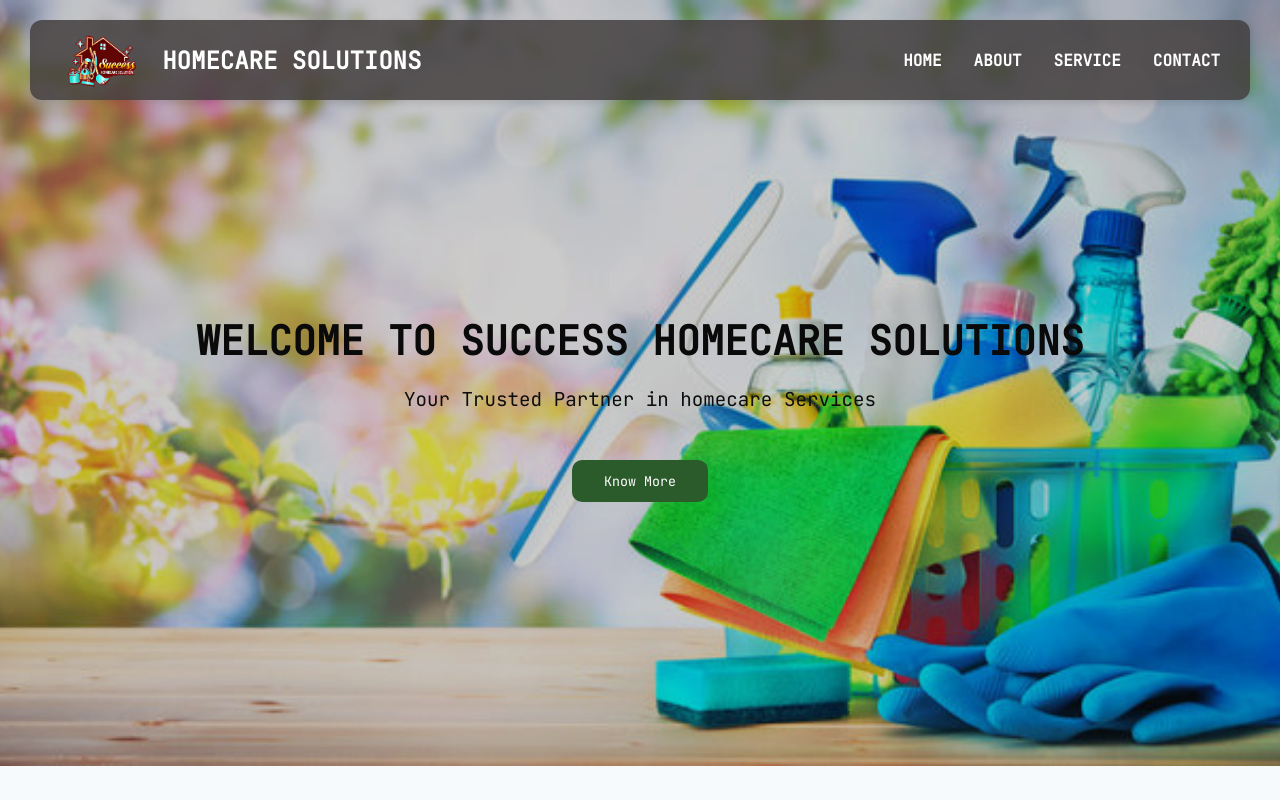
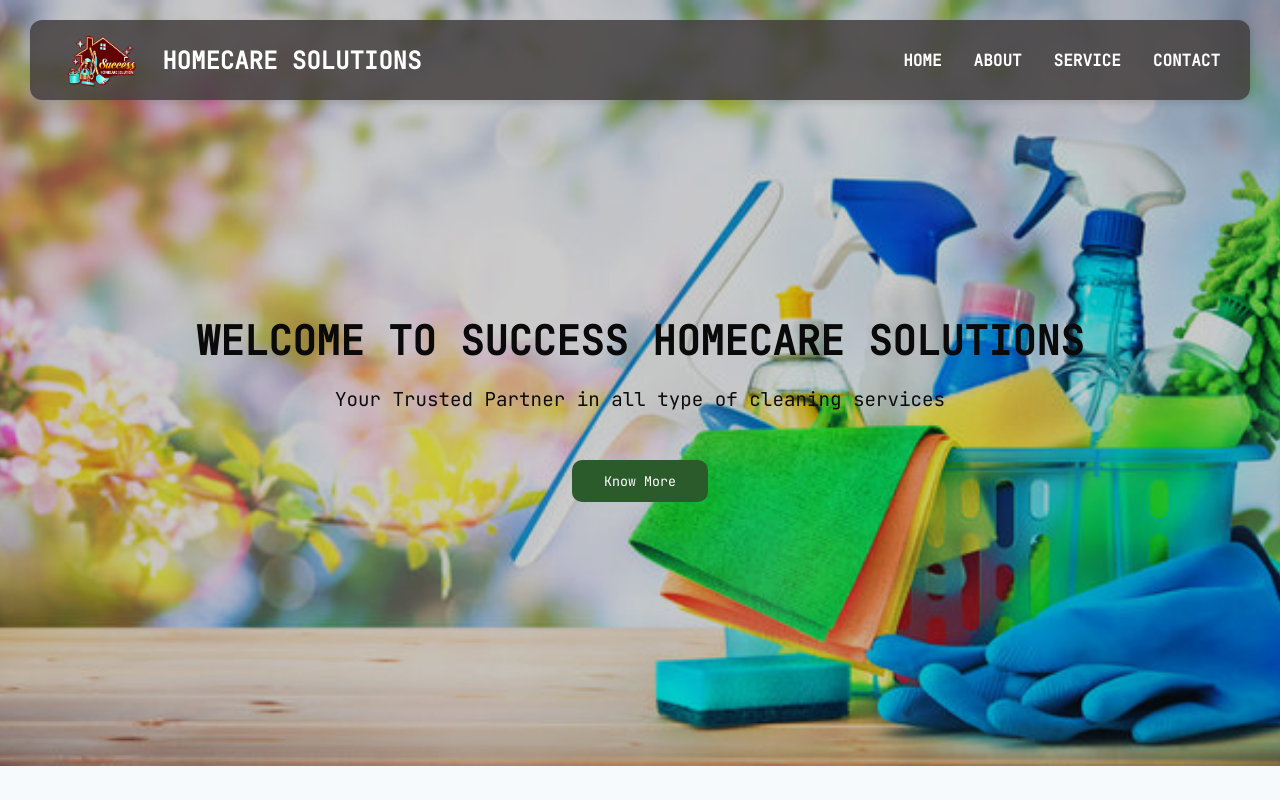
Before and after one commit to Gopika2812/manpower, a React (Vite) app: page /homecare in a window 1280 px wide. Shown: the top 800 px of the page. Built offline with nearby package versions, Linux system fonts and the light colour scheme.

Commit message:
tagline updated

```diff
--- a/src/components/HomecarePage.jsx
+++ b/src/components/HomecarePage.jsx
@@ -9,7 +9,7 @@ const HeroSection = () => {
       <div className="overlay"></div>
       <div className="hero-content">
         <h1 className="hero-title">WELCOME TO SUCCESS HOMECARE SOLUTIONS</h1>
-        <p className="hero-tagline">Your Trusted Partner in homecare Services</p>
+        <p className="hero-tagline">Your Trusted Partner in all type of cleaning services</p>
         <a href="#service"><button className="hero-button-homecare">Know More</button></a>
       </div>
     </section>
--- a/src/components/ManpowerPage.jsx
+++ b/src/components/ManpowerPage.jsx
@@ -202,10 +202,10 @@ const JobSeekingForm = ({ onClose }) => {
 
     emailjs
       .send(
-        "service_xzfqmmk",          // ⚡ replace with EmailJS service ID
-        "template_qpwwyrv",    // ⚡ your Job Seeker template ID
+        "service_xzfqmmk",
+        "template_qpwwyrv",
         formData,
-        "IzAYr8IUX9b6iHk4r"           // ⚡ your EmailJS public key
+        "IzAYr8IUX9b6iHk4r"
       )
       .then(
         () => {
```
